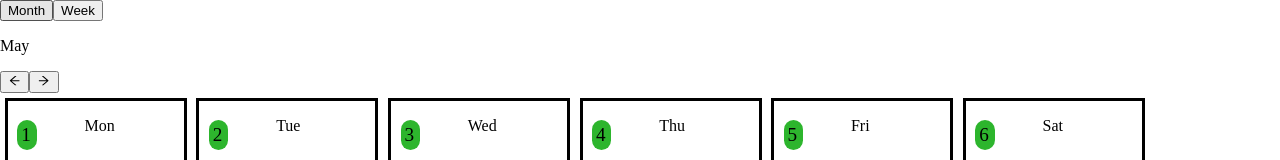
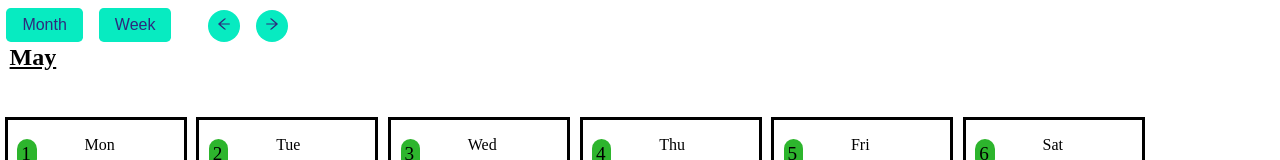
Before and after one commit to tbuller/all-purpose-organiser, a React (Create React App) app in the folder src/: page /home in a window 1280 px wide. Shown: the top 160 px of the page. Built offline with nearby package versions, Linux system fonts and the light colour scheme; no server answers.

Commit message:
some styling for the calendar

```diff
--- a/src/src/components/Calendar/Calendar.tsx
+++ b/src/src/components/Calendar/Calendar.tsx
@@ -4,7 +4,6 @@ import { useDispatch, useSelector } from 'react-redux';
 import { RootStateCalendar } from '../../redux/calendarSlice';
 import { setView } from '../../redux/calendarSlice';
 import { setDaysOfMonth, setEvents } from '../../redux/calendarSlice';
-import Week from './Week';
 import Month from './Month';
 import SelectedDay from './SelectedDay';
 import '../../styling/Calendar/Calendar.scss';
@@ -49,9 +48,9 @@ const Calendar = () => {
       <div className="calendar-view-buttons-container">
         <button className="calendar-view-button" onClick={() => handleViewChange("month")}>Month</button>
         <button className="calendar-view-button" onClick={() => handleViewChange("week")}>Week</button>
+      </div>
         {(view === "month" && !isDaySelected) && <Month />}
         {isDaySelected && <SelectedDay />}
-      </div>
     </div>
   )
 }
--- a/src/src/components/Calendar/Month.tsx
+++ b/src/src/components/Calendar/Month.tsx
@@ -6,6 +6,7 @@ import { setSelectedMonth } from '../../redux/calendarSlice';
 import { AiOutlineArrowLeft } from 'react-icons/ai';
 import { AiOutlineArrowRight } from 'react-icons/ai';
 import Days from './Days';
+import '../../styling/Calendar/Month.scss';
 
 const Month = () => {
 
@@ -24,7 +25,7 @@ const Month = () => {
 
   return (
     <div className="calendar-month-container">
-      <p className="month-name-text">{monthNames[selectedMonth]}</p>
+      <h2 className="month-name-text">{monthNames[selectedMonth]}</h2>
       <div className="month-navigation-buttons-container">
       <button className="month-arrow-button" onClick={() => handleSelectedMonthChange(-1)}><AiOutlineArrowLeft /></button>
       <button className="month-arrow-button" onClick={() => handleSelectedMonthChange(1)}><AiOutlineArrowRight /></button>
--- a/src/src/styling/Calendar/Calendar.scss
+++ b/src/src/styling/Calendar/Calendar.scss
@@ -3,5 +3,23 @@
 }
 
 .calendar-view-buttons-container {
-  // margin-top: 2em;
+  position: absolute;
+  top: 1%;
+  margin-left: 0.4em;
 }
+
+.calendar-view-button {
+  margin-right: 1em;
+  padding: 0.5em 1em;
+  background-color: #07ebc1;
+  border: none;
+  border-radius: 0.3em;
+  color: #2e2a7d;
+  font-size: 1em;
+  cursor: pointer;
+
+  &:hover {
+    background-color: #2e2a7d;
+    color: white;
+  }
+}
--- a/src/src/styling/Calendar/Days.scss
+++ b/src/src/styling/Calendar/Days.scss
@@ -1,4 +1,5 @@
 .calendar-days-container {
+  margin-top: 7em;
   display: flex;
   flex-wrap: wrap;
 }
--- /dev/null
+++ b/src/src/styling/Calendar/Month.scss
@@ -0,0 +1,30 @@
+.month-name-text {
+  position: absolute;
+  top: 3%;
+  margin-left: 0.4em;
+  text-decoration: underline;
+}
+
+.month-navigation-buttons-container {
+  position: absolute;
+  top: 1.2%;
+  margin-left: 12em;
+}
+
+.month-arrow-button {
+  height: 2em;
+  width: 2em;
+  padding-top: 0.1em;
+  margin-left: 1em;
+  background-color: #07ebc1;
+  border: none;
+  border-radius: 2em;
+  color: #2e2a7d;
+  font-size: 1em;
+  cursor: pointer;
+
+  &:hover {
+    background-color: #2e2a7d;
+    color: white;
+  }
+}
```
Also changed, not shown: src/src/components/Calendar/Week.tsx (deleted, +0 -13 lines).
